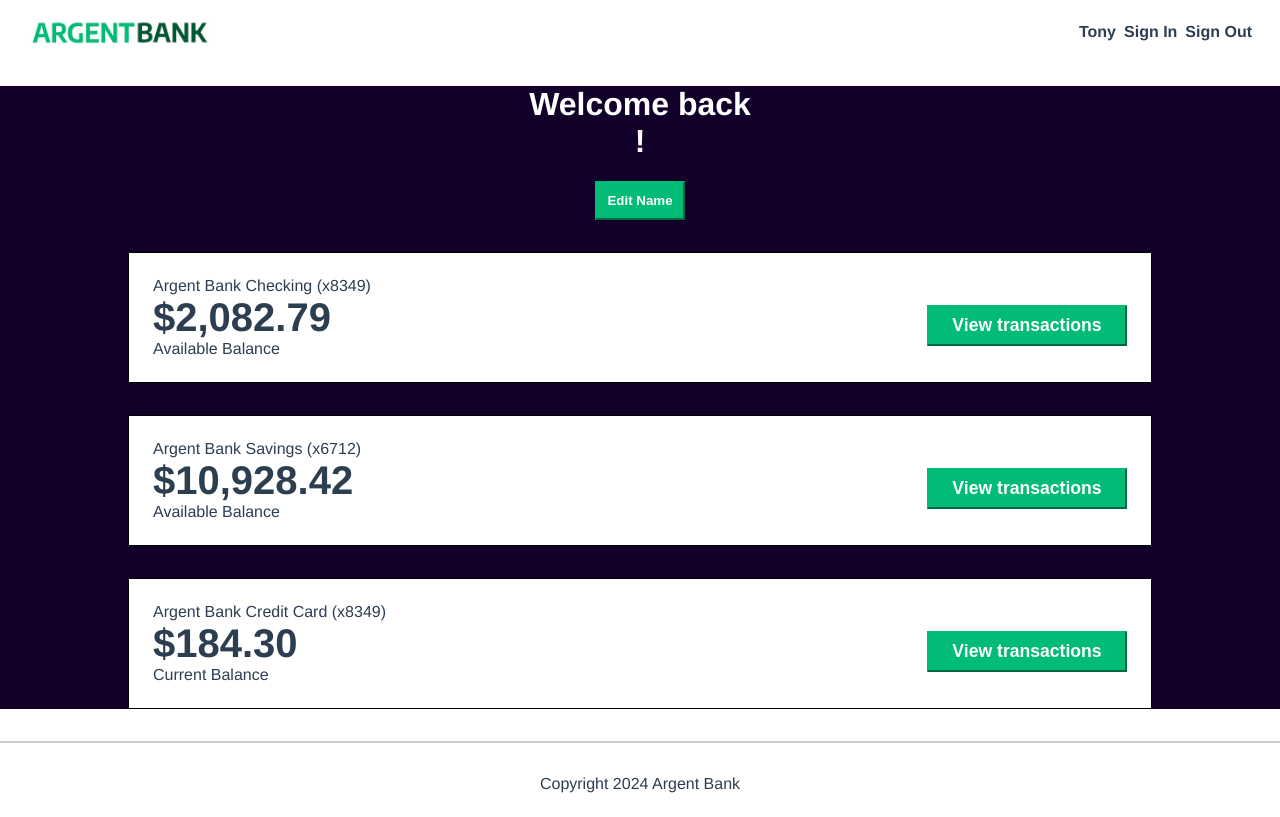
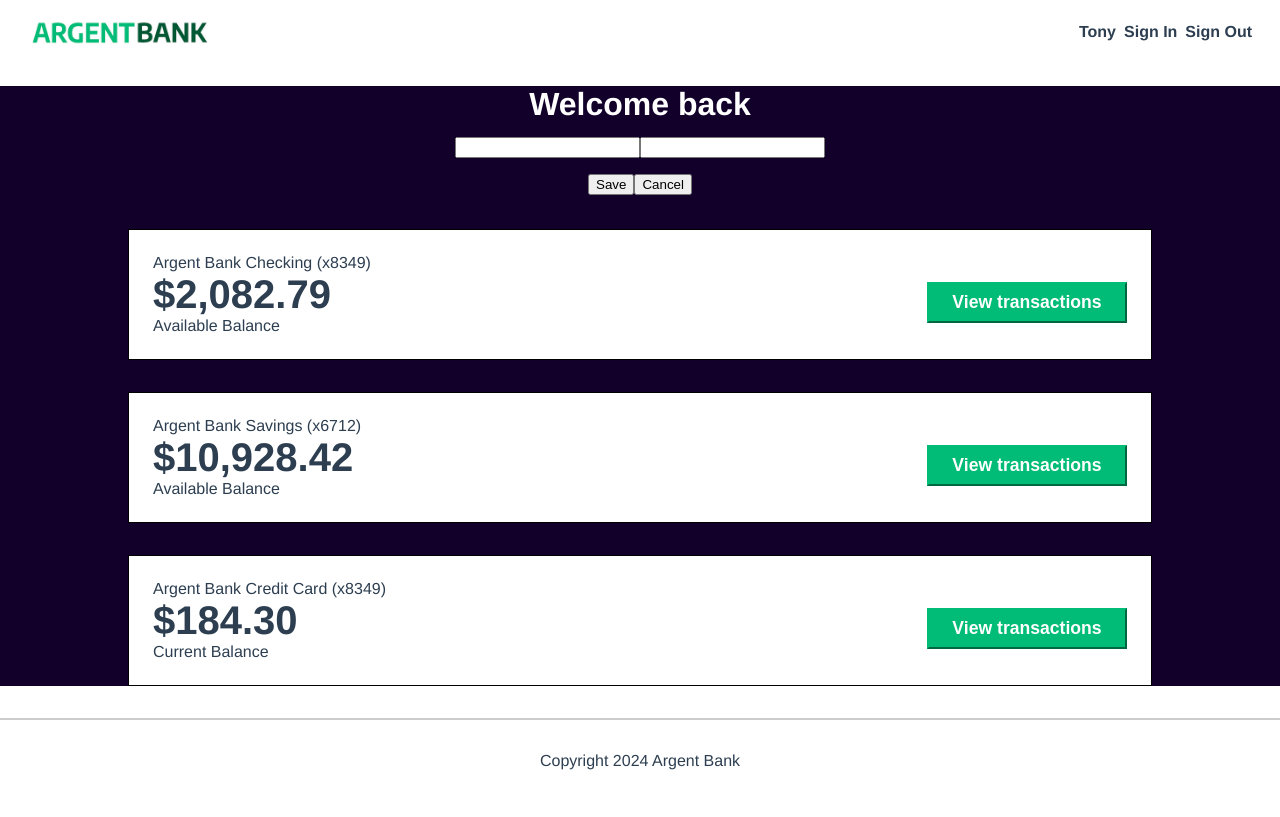
Before and after one commit to aeonshad/P13-Bank, a React (Create React App) app: page /user in a window 1280 px wide. Both pictures are taken after a click on the button "Edit Name". Built offline with nearby package versions, Linux system fonts and the light colour scheme.

Commit message:
Added user form with firstname and lastname field

```diff
--- a/src/pages/user/index.jsx
+++ b/src/pages/user/index.jsx
@@ -1,24 +1,81 @@
-import { useEffect } from 'react';
+import { useEffect, useState } from 'react';
 import ProfilService from '../../services/profil-service';
 import { useSelector } from 'react-redux';
 function User() {
     const auth = useSelector((state) => state.auth);
     const user = useSelector((state) => state.user);
-    console.log(user);
+    const [isForm, setIsForm] = useState(false);
+    const [form, setForm] = useState({
+        firstName: { value: '' },
+        lastName: { value: '' },
+    });
+
     useEffect(() => {
         if (auth.token) {
             ProfilService.profil(auth.token);
         }
     }, [auth.token]);
+
+    const handleSubmit = (e) => {
+        e.preventDefault();
+        console.log(e);
+        setIsForm(false);
+    };
     return (
         <main className="main bg-dark">
             <div class="header">
                 <h1>
                     Welcome back
                     <br />
-                    {user.firstName} {user.lastName} !
+                    {isForm ? (
+                        <form className="user-form" onSubmit={(e) => handleSubmit(e)}>
+                            <div className="user-form-content">
+                                <label htmlFor="firstName"></label>
+                                <input
+                                    type="text"
+                                    id="firstName"
+                                    value={form.firstName.value}
+                                    onChange={(e) =>
+                                        setForm((form) => ({
+                                            ...form,
+                                            firstName: { value: e.target.value },
+                                        }))
+                                    }
+                                />
+                                <label htmlFor="lastName"></label>
+                                <input
+                                    type="text"
+                                    id="lastName"
+                                    value={form.lastName.value}
+                                    onChange={(e) =>
+                                        setForm((form) => ({
+                                            ...form,
+                                            lastName: { value: e.target.value },
+                                        }))
+                                    }
+                                />
+                            </div>
+
+                            <div className="user-form-content">
+                                <button type="submit" className="user-form-btn">
+                                    Save
+                                </button>
+                                <button type="button" className="user-form-btn" onClick={() => setIsForm(false)}>
+                                    Cancel
+                                </button>
+                            </div>
+                        </form>
+                    ) : (
+                        user.firstName + ' ' + user.lastName + ' !'
+                    )}
                 </h1>
-                <button class="edit-button">Edit Name</button>
+                {isForm ? (
+                    ''
+                ) : (
+                    <button className="edit-button" onClick={() => setIsForm(true)}>
+                        Edit Name
+                    </button>
+                )}
             </div>
             <h2 className="sr-only">Accounts</h2>
             <section className="account">
```
